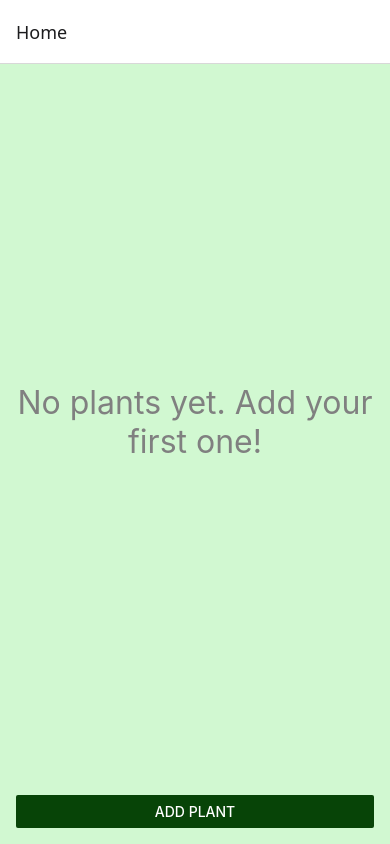
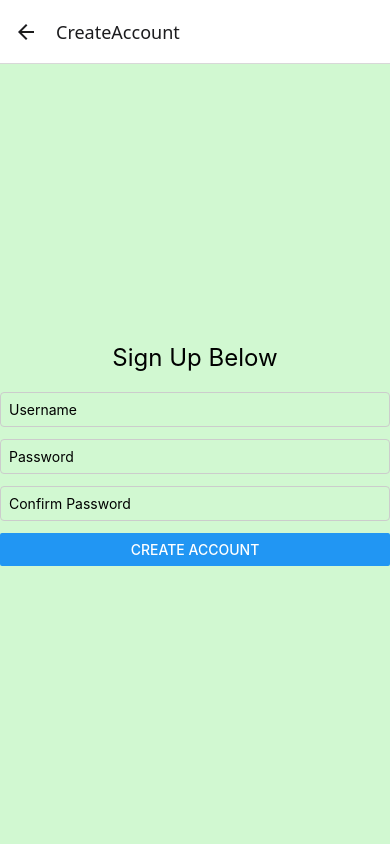
Before and after one commit to Hootanica/Hootanica, a React Native app: screen /CreateAccount in a window 390 px wide. Built offline with nearby package versions, Linux system fonts and the light colour scheme.

Commit message:
added login feature

```diff
--- a/package.json
+++ b/package.json
@@ -10,6 +10,7 @@
   },
   "dependencies": {
     "@expo/metro-runtime": "~5.0.4",
+    "@react-native-async-storage/async-storage": "^2.2.0",
     "@react-navigation/native": "^7.1.14",
     "@react-navigation/native-stack": "^7.3.21",
     "@react-navigation/stack": "^7.4.2",
--- a/src/navigation/AppNavigator.js
+++ b/src/navigation/AppNavigator.js
@@ -5,14 +5,20 @@ import HomeScreen from '../screens/HomeScreen';
 import AddEditPlantScreen from '../screens/AddEditPlantScreen';
 import PlantDetailScreen from '../screens/PlantDetailScreen';
 import InstructionsScreen from '../screens/InstructionsScreen';
+import WelcomeScreen from '../screens/WelcomeHootanica';
+import CreateAccount from '../screens/NewUser';
+import Login from '../screens/Login';
 
 const Stack = createStackNavigator();
 
 export default function AppNavigator() {
   return (
     <NavigationContainer>
-      <Stack.Navigator initialRouteName="Home">
+      <Stack.Navigator initialRouteName="WelcomeScreen">
+        <Stack.Screen name="CreateAccount" component={CreateAccount} />
         <Stack.Screen name="Home" component={HomeScreen} />
+        <Stack.Screen name="Login" component={Login} />
+        <Stack.Screen name="WelcomeScreen" component={WelcomeScreen} />
         <Stack.Screen name="AddEditPlant" component={AddEditPlantScreen} />
         <Stack.Screen name="PlantDetail" component={PlantDetailScreen} />
         <Stack.Screen name="Instructions" component={InstructionsScreen} />
--- /dev/null
+++ b/src/screens/Login.js
@@ -0,0 +1,87 @@
+import React, { useState } from 'react';
+import { View, TextInput, Button, Text, StyleSheet, Alert, SafeAreaView } from 'react-native';
+import AsyncStorage from '@react-native-async-storage/async-storage';
+
+export default function Login({ navigation }) {
+  const [username, setUsername] = useState('');
+  const [password, setPassword] = useState('');
+  const [error, setError] = useState('');
+
+  const validateAccount = async () => {
+    if (!username || !password) {
+      setError('All fields must be filled.');
+      return;
+    }
+
+    try {
+      const usersJson = await AsyncStorage.getItem('@users');
+      let users = usersJson ? JSON.parse(usersJson) : [];
+
+      const user = users.find(u => u.username === username);
+
+      if (user) {
+        if (user.password === password) {
+          Alert.alert('Success', 'You are being logged in');
+          navigation.navigate('Home');  // or whatever your post-login screen is
+        } else {
+          setError('Incorrect password. Please try again.');
+        }
+      } else {
+        setError('Username not found.');
+      }
+    } catch (e) {
+      console.error('Login error: ', e);
+      setError('An error occurred. Please try again.');
+    }
+  };
+
+  return (
+    <SafeAreaView style={styles.container}>
+      <Text style={styles.welcomeText}>Log In</Text>
+
+      <TextInput
+        placeholder="Username"
+        value={username}
+        onChangeText={setUsername}
+        style={styles.input}
+      />
+      <TextInput
+        placeholder="Password"
+        secureTextEntry
+        value={password}
+        onChangeText={setPassword}
+        style={styles.input}
+      />
+
+      {error ? <Text style={styles.error}>{error}</Text> : null}
+
+      <Button title="Log In" onPress={validateAccount} />
+    </SafeAreaView>
+  );
+}
+
+const styles = StyleSheet.create({
+  container: {
+    flex: 1,
+    padding: 16,
+    justifyContent: 'center',
+    backgroundColor: '#d1f8d1ff',
+  },
+  welcomeText: {
+    fontSize: 24,
+    textAlign: 'center',
+    marginBottom: 20,
+  },
+  input: {
+    borderWidth: 1,
+    borderColor: '#ccc',
+    marginBottom: 12,
+    padding: 8,
+    borderRadius: 4,
+  },
+  error: {
+    color: 'red',
+    marginBottom: 12,
+    textAlign: 'center',
+  },
+});
--- /dev/null
+++ b/src/screens/NewUser.js
@@ -0,0 +1,100 @@
+import React, { useState } from 'react';
+import { View, TextInput, Button, Text, StyleSheet, Alert, SafeAreaView } from 'react-native';
+import AsyncStorage from '@react-native-async-storage/async-storage';
+
+export default function CreateAccount({ navigation }) {
+  const [username, setUsername] = useState('');
+  const [password, setPassword] = useState('');
+  const [confirmPassword, setConfirmPassword] = useState('');
+  const [error, setError] = useState('');
+
+  const createAccount = async () => {
+    if (!username || !password || !confirmPassword) {
+      setError('All fields have not been filled.');
+      return;
+    }
+
+    if (password !== confirmPassword) {
+      setError('Passwords do not match.');
+      return;
+    }
+
+    try {
+      const usersJson = await AsyncStorage.getItem('@users');
+      let users = usersJson ? JSON.parse(usersJson) : [];
+
+      const userExists = users.some(u => u.username === username);
+      if (userExists) {
+        setError('Username already exists');
+        return;
+      }
+
+      const newUser = { username, password };
+      users.push(newUser);
+
+      await AsyncStorage.setItem('@users', JSON.stringify(users));
+      Alert.alert('Success', 'Your account has been created!');
+      navigation.navigate('Login');
+    } catch (e) {
+      console.error('There was an error creating this account: ', e);
+      setError('An error occurred. Please try again.');
+    }
+  };
+
+  return (
+    <SafeAreaView style={styles.container}>
+      <Text style={styles.welcomeText}>Sign Up Below</Text>
+
+      <TextInput
+        placeholder="Username"
+        value={username}
+        onChangeText={setUsername}
+        style={styles.input}
+      />
+      <TextInput
+        placeholder="Password"
+        secureTextEntry
+        value={password}
+        onChangeText={setPassword}
+        style={styles.input}
+      />
+      <TextInput
+        placeholder="Confirm Password"
+        secureTextEntry
+        value={confirmPassword}
+        onChangeText={setConfirmPassword}
+        style={styles.input}
+      />
+
+      {error ? <Text style={styles.error}>{error}</Text> : null}
+
+      <Button title="Create Account" onPress={createAccount} />
+    </SafeAreaView>
+  );
+}
+
+const styles = StyleSheet.create({
+  container: {
+    flex: 1,
+    padding: 16,
+    justifyContent: 'center',
+    backgroundColor: '#d1f8d1ff',
+  },
+  welcomeText: {
+    fontSize: 24,
+    textAlign: 'center',
+    marginBottom: 20,
+  },
+  input: {
+    borderWidth: 1,
+    borderColor: '#ccc',
+    marginBottom: 12,
+    padding: 8,
+    borderRadius: 4,
+  },
+  error: {
+    color: 'red',
+    marginBottom: 12,
+    textAlign: 'center',
+  },
+});
--- /dev/null
+++ b/src/screens/WelcomeHootanica.js
@@ -0,0 +1,43 @@
+import React from 'react';
+import { View, Button, StyleSheet, Text, SafeAreaView } from 'react-native';
+
+export default function WelcomeScreen({ navigation }) {
+  return (
+    <SafeAreaView style={styles.container}>
+      <Text style={styles.welcomeText}>Welcome to Hootanica!</Text>
+
+      <View style={styles.buttonContainer}>
+        <Button
+          title="Returning User: Login"
+          color="#074407ff"
+          onPress={() => navigation.navigate('Login')}
+        />
+      </View>
+
+      <View style={styles.buttonContainer}>
+        <Button
+          title="New User: Create Account"
+          color="#47b847ff"
+          onPress={() => navigation.navigate('CreateAccount')}
+        />
+      </View>
+    </SafeAreaView>
+  );
+}
+
+const styles = StyleSheet.create({
+  container: {
+    flex: 1,
+    padding: 16,
+    justifyContent: 'center',
+    backgroundColor: '#d1f8d1ff', // light green
+  },
+  welcomeText: {
+    fontSize: 24,
+    textAlign: 'center',
+    marginBottom: 40,
+  },
+  buttonContainer: {
+    marginVertical: 10,
+  },
+});
```
Also changed, not shown: 1 other file (tests, documents, lock files or other folders).
